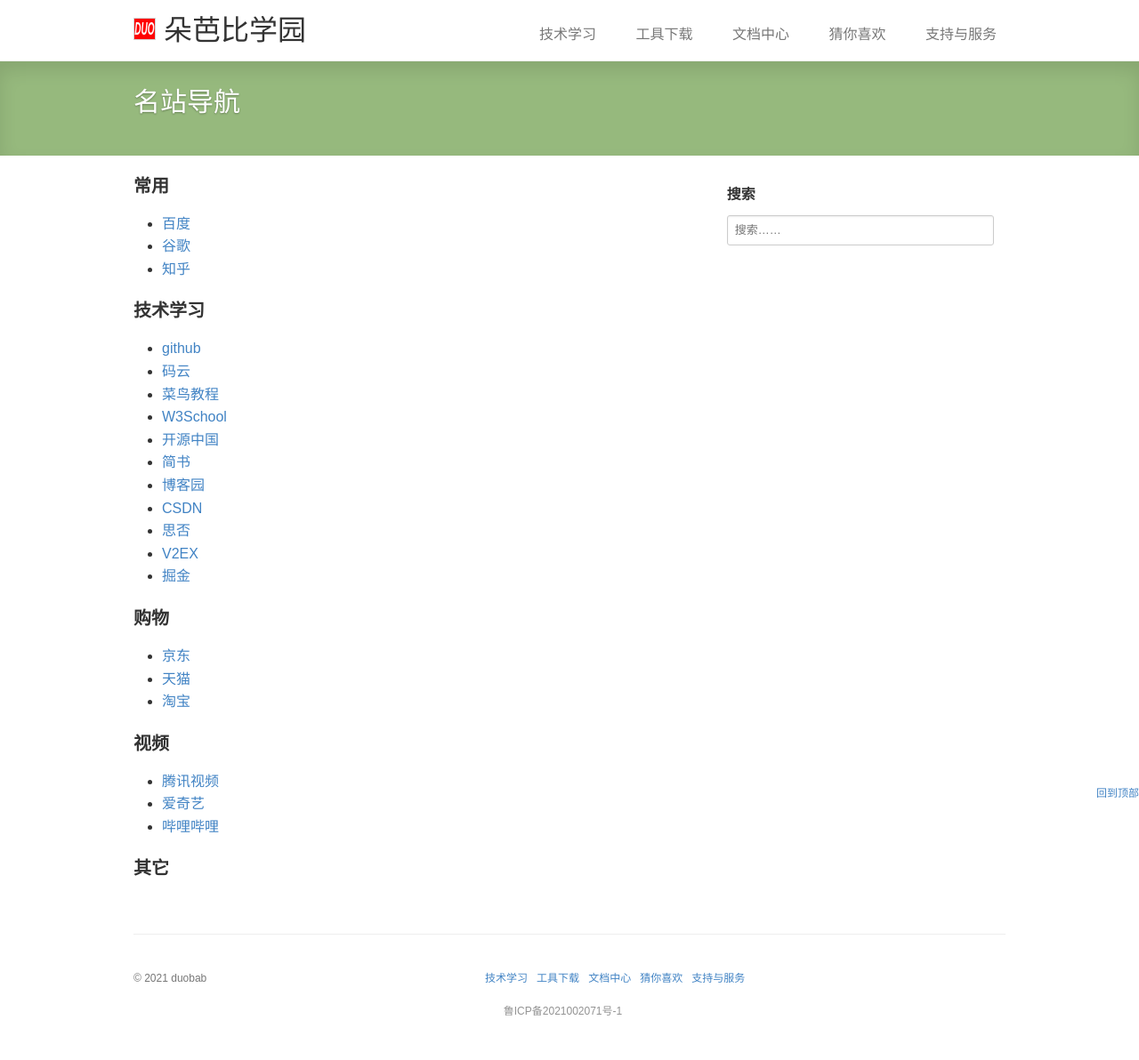
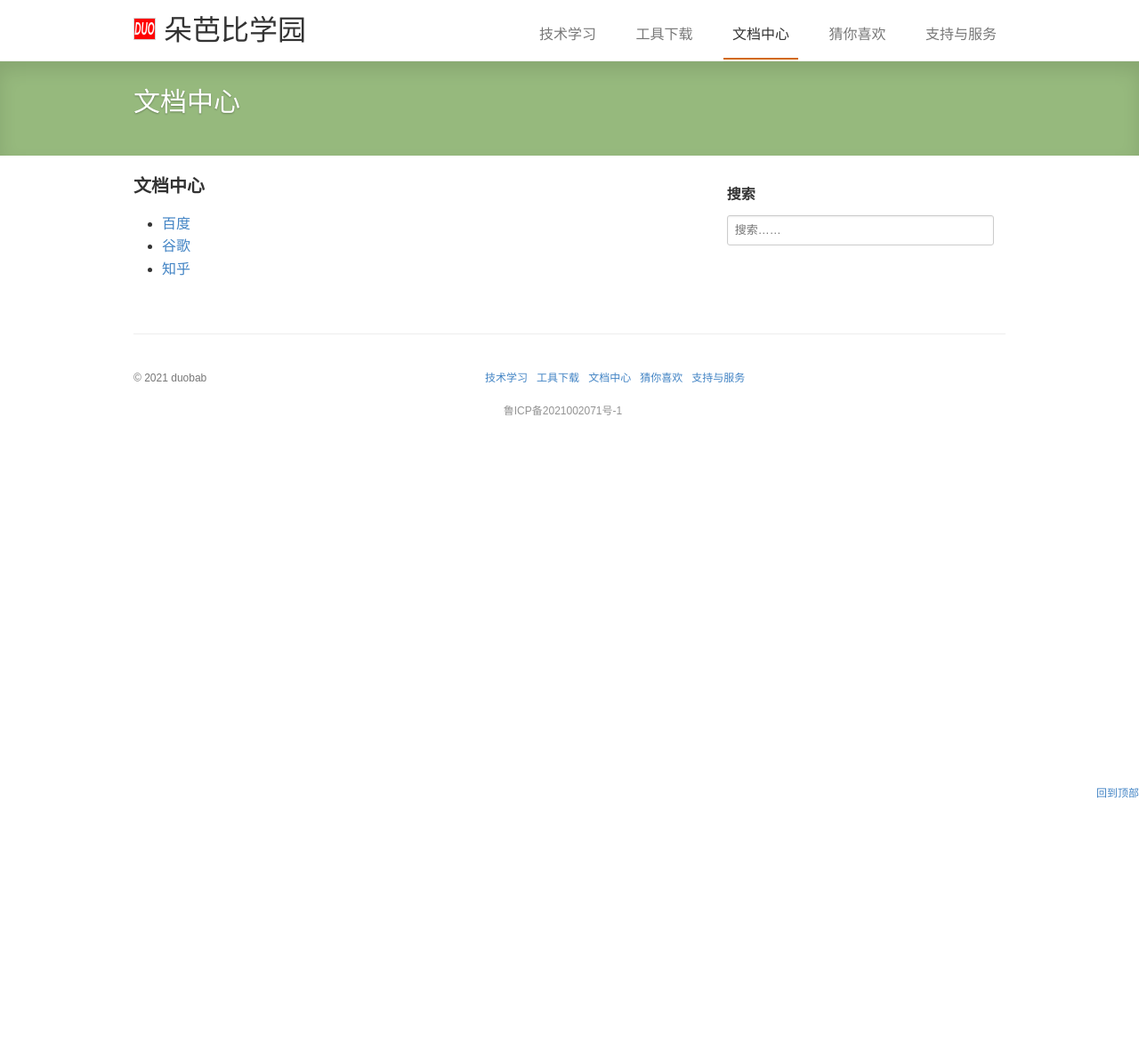
Before and after one commit to duobab/duobab.github.io, a Jekyll site: the page built from pages/website.md, in a window 1280 px wide. Shown: the whole page at 89% size. Built offline with Jekyll 4.4.1, drawn with Linux system fonts in a browser that asks for light colours; comment, search, counter and statistics services are not loaded; a style sheet for code colours, icons or effects is not loaded; after the commit the page ends 900 px from its top, so only the background shows below that.

Commit message:
Update website.md

```diff
--- a/pages/website.md
+++ b/pages/website.md
@@ -1,38 +1,15 @@
 ---
 layout: page
-title: 名站导航
-description: 名站导航
-keywords: 名站导航
-menu: 名站导航
+title: 文档中心
+description: 文档中心
+keywords: 文档中心
+menu: 文档中心
 permalink: /website/
 ---
 
-#### 常用
+#### 文档中心
 <ul>
 {% for ws in site.data.website1 %}
 <li><a href="{{ ws.url }}" target="_blank">{{ ws.name }}</a></li>
 {% endfor %}
 </ul>
-
-#### 技术学习
-<ul>
-{% for ws in site.data.website2 %}
-<li><a href="{{ ws.url }}" target="_blank">{{ ws.name }}</a></li>
-{% endfor %}
-</ul>
-
-#### 购物
-<ul>
-{% for ws in site.data.website3 %}
-<li><a href="{{ ws.url }}" target="_blank">{{ ws.name }}</a></li>
-{% endfor %}
-</ul>
-
-#### 视频
-<ul>
-{% for ws in site.data.website4 %}
-<li><a href="{{ ws.url }}" target="_blank">{{ ws.name }}</a></li>
-{% endfor %}
-</ul>
-
-#### 其它
```
